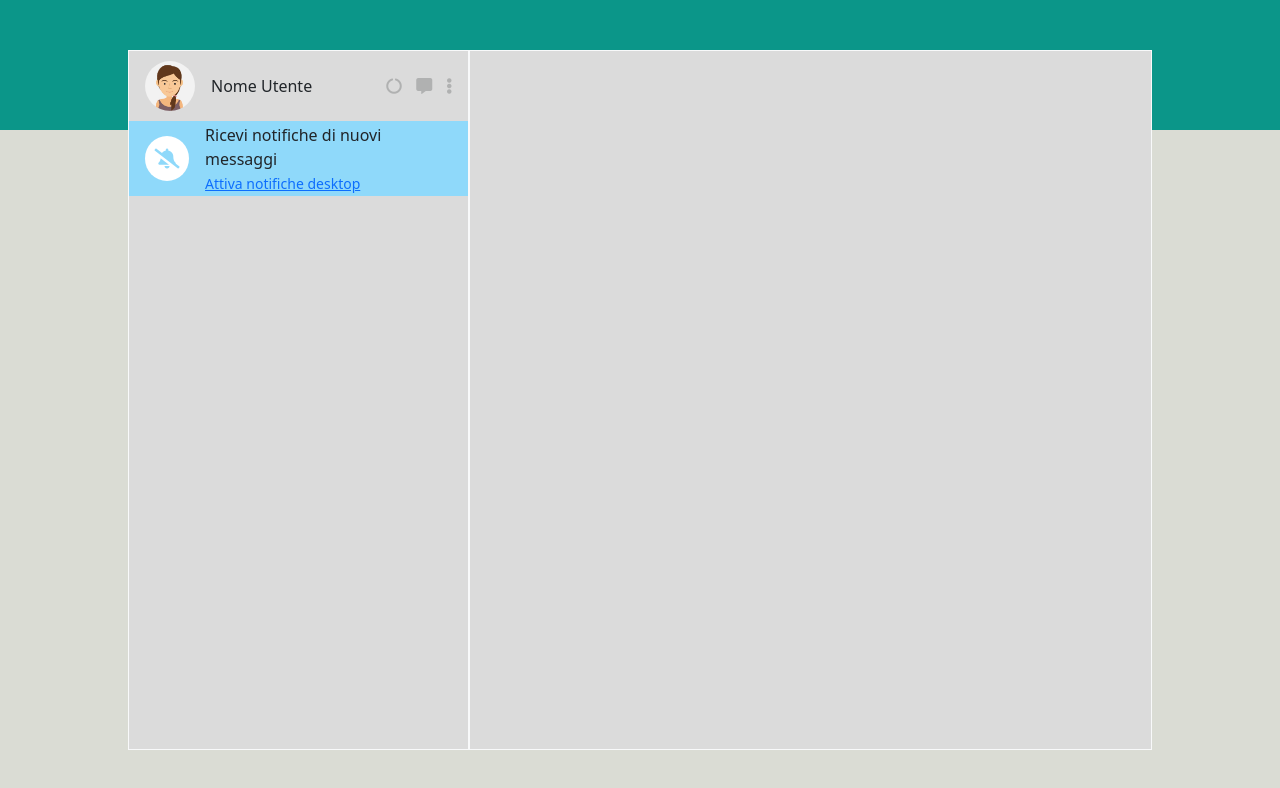
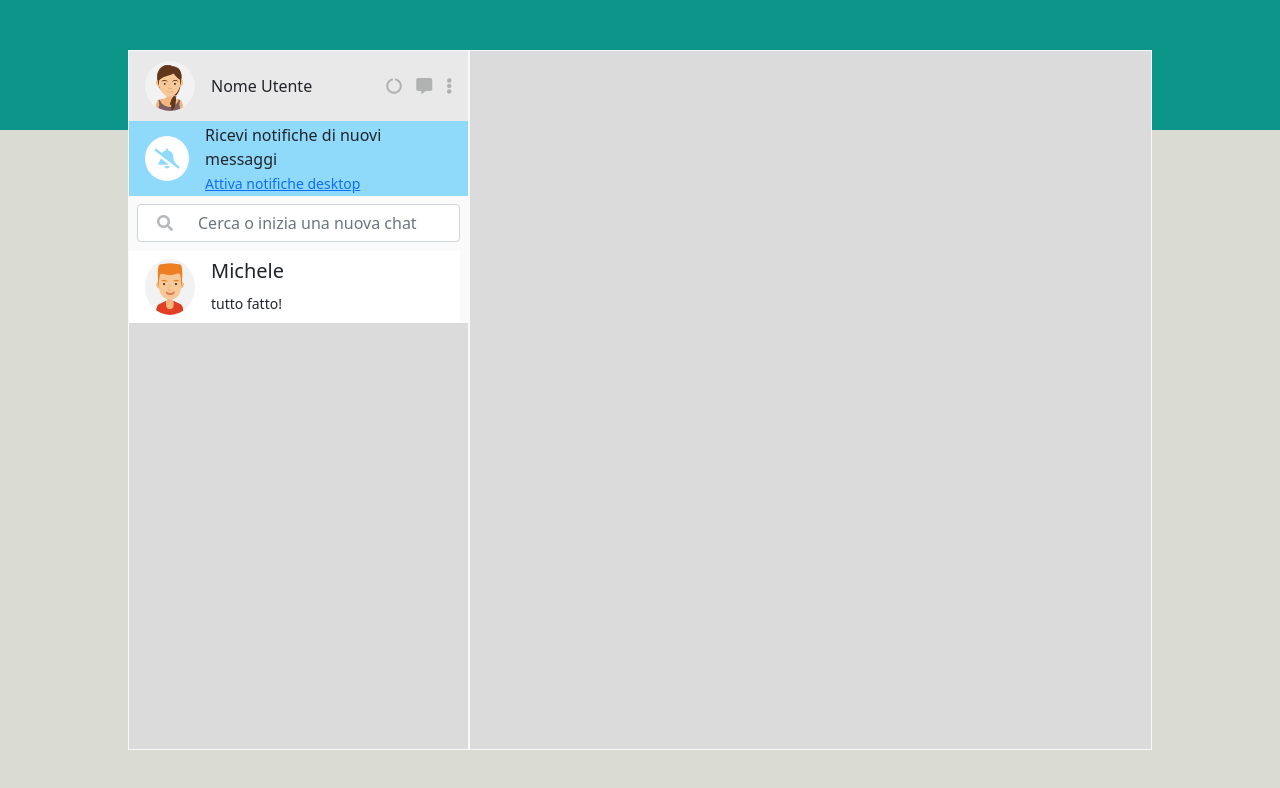
Before and after one commit to andre-cyb/vue-boolzapp, a plain HTML site: page index.html in a window 1280 px wide. Drawn offline with nearby package versions, Linux system fonts and the light colour scheme.

Commit message:
layout style update

```diff
--- a/CSS/style.css
+++ b/CSS/style.css
@@ -25,6 +25,7 @@
     height: 70px ;
     display: flex;
     align-items: center;
+    background-color: #eae9ea;
 }
 .my_style_users i{
     padding-left: 10px;
@@ -55,3 +56,32 @@
     vertical-align: middle;
     color: #8fd9fa;
 }
+/* ********************* */
+
+
+/* sezione searchBar */
+.my_style_searchbar input{
+    padding-left: 60px;
+}
+.my_style_searchbar{
+    height: 55px;
+    background-color: #fafafa;
+}
+.my_input_cont{
+    height: 100%;
+    width: 100%
+}
+.my_input_cont i{
+    position: absolute;
+    left: 20px;
+    top: 50%;
+    transform: translateY(-50%);
+    z-index: 1;
+    color: #b6b9bb;
+}
+/* *********************** */
+
+
+.my_style_contacts{
+    background-color: #fafafa;
+}
--- a/index.html
+++ b/index.html
@@ -29,6 +29,7 @@
                     <!-- layout con colonne sx e dx per contenuti -->
                     <div class="col-4 border border-light p-0">
 
+                        <!-- user -->
                         <div class="my_style_users p-3">
                             <img src="IMG/avatar_io.jpg" class="rounded-circle" width="50px" alt="avatar utente">
                             <span class="ps-3">Nome Utente</span>
@@ -38,6 +39,7 @@
                                 <i class="fas fa-ellipsis-v"></i>
                             </div>
                         </div>
+                        <!-- notification -->
                         <div class="my_style_notification p-3">
                             <div class="my_bell_style"><i class="fas fa-bell-slash"></i></div>
                             <div class="d-inline ps-3">
@@ -45,8 +47,30 @@
                                 <small><a href="#">Attiva notifiche desktop</a></small>
                             </div>
                         </div>
-                        <div class="my_style_searchbar"></div>
-                        <div></div>
+                        <!-- searchbar -->
+                        <div class="my_style_searchbar">
+                            <div class="input-group mb-3 p-2 ">
+                                <div class="position-relative my_input_cont">
+                                    <input type="text" class="form-control" placeholder="Cerca o inizia una nuova chat"
+                                        aria-label="Example text with button addon" aria-describedby="button-addon1">
+                                    <div><i class="fas fa-search"></i></div>
+
+                                </div>
+                            </div>
+                        </div>
+                        <!-- contacts -->
+                        <div class="my_style_contacts pe-2">
+                            <div class="p-2 ps-3 d-flex bg-white">
+                                <img src="IMG/avatar_1.jpg" class="rounded-circle" width="50px" alt="avatar utente">
+                                <section class="ps-3">
+                                    <h5 class="">Michele</h5>
+                                    <small>tutto fatto!</small>
+                                </section>
+                            </div>
+                            <div></div>
+                            <div></div>
+                            <div></div>
+                        </div>
                     </div>
                     <div class="col-8 border border-light"></div>
                 </div>
```
